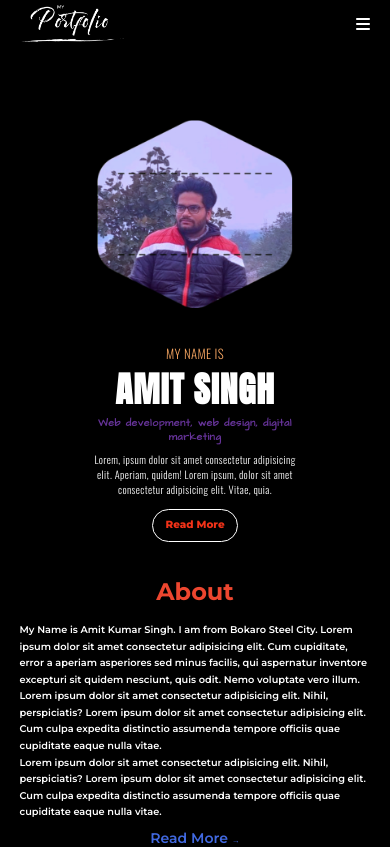
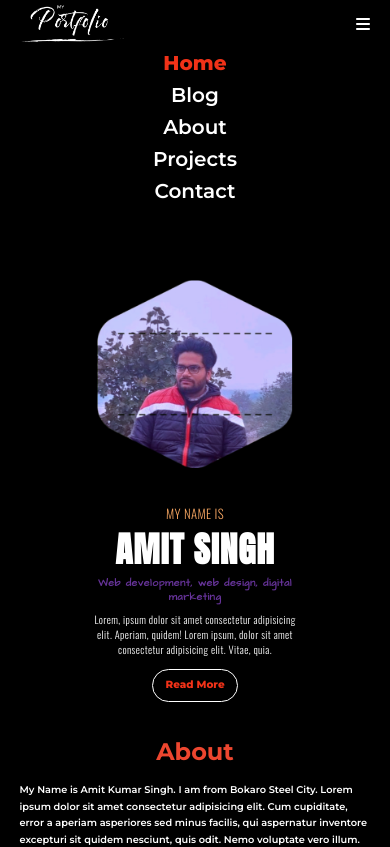
Before and after one commit to abcdamit44/react-portfolio, a React (Create React App) app: page / in a window 390 px wide. Shown: the top 847 px of the page. Built offline with nearby package versions, Linux system fonts and the light colour scheme.

Commit message:
Try to fix responsive header

```diff
--- a/src/App.css
+++ b/src/App.css
@@ -83,6 +83,10 @@ body {
 .active {
   color: #f13218 !important;
   font-weight: 800 !important;
+}
+
+.hide {
+  display: none;
 }
 
 /* Important style END */
--- a/src/components/navbar/Navbar.css
+++ b/src/components/navbar/Navbar.css
@@ -2,8 +2,11 @@
       display: none;
   }
 
+
+
   /* Responsive */
   @media(max-width:768px) {
+
       .nav-links ul li {
           margin: 0.25rem 0%;
       }
--- a/src/components/navbar/Navbar.jsx
+++ b/src/components/navbar/Navbar.jsx
@@ -2,11 +2,12 @@ import React, { useState } from 'react';
 import "./Navbar.css";
 import Logo from "../../images/logo.png";
 import { NavLink } from "react-router-dom";
+// import { computeHeadingLevel } from '@testing-library/react';
 
 
 const Navbar = () => {
 
-    const [menu, setMenu] = useState(true)
+    const [menu, setMenu] = useState(false)
     return (
         <>
             {/* <!-- Navbar --> */}
@@ -17,7 +18,7 @@ const Navbar = () => {
                             <NavLink to="/"><img src={Logo} alt="" /></NavLink>
                         </div>
                         <div className="nav-links d-flex justify-content-end">
-                            <ul className="d-flex justify-content-end w-100 flex-sm-column align-items-sm-center" style={{ display: menu ? "none" : "flex" }}>
+                            <ul className="d-flex justify-content-end w-100 flex-sm-column align-items-sm-center" style={{ display: menu ? "none" : "" }}>
                                 <li><NavLink to="/" >Home</NavLink></li>
                                 <li><NavLink to="/blog" >Blog</NavLink></li>
                                 <li><NavLink to="/about" >About</NavLink></li>
@@ -28,7 +29,10 @@ const Navbar = () => {
                     </div>
                 </div>
                 <div className='mob-menu' onClick={() => {
+                    console.log(menu, "before")
                     setMenu(!menu)
+                    console.log(menu, "after")
+
                 }}>
                     <i className="fa-solid fa-bars"></i>
                 </div>
```
